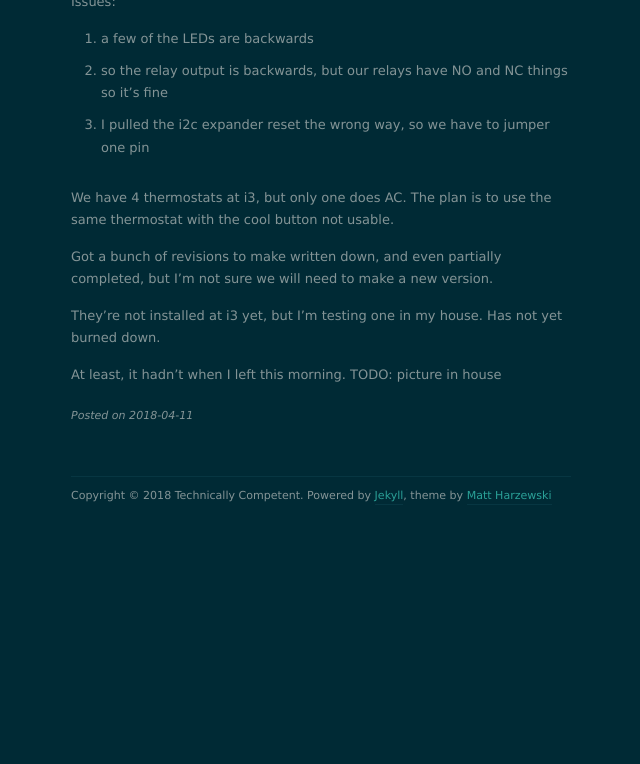
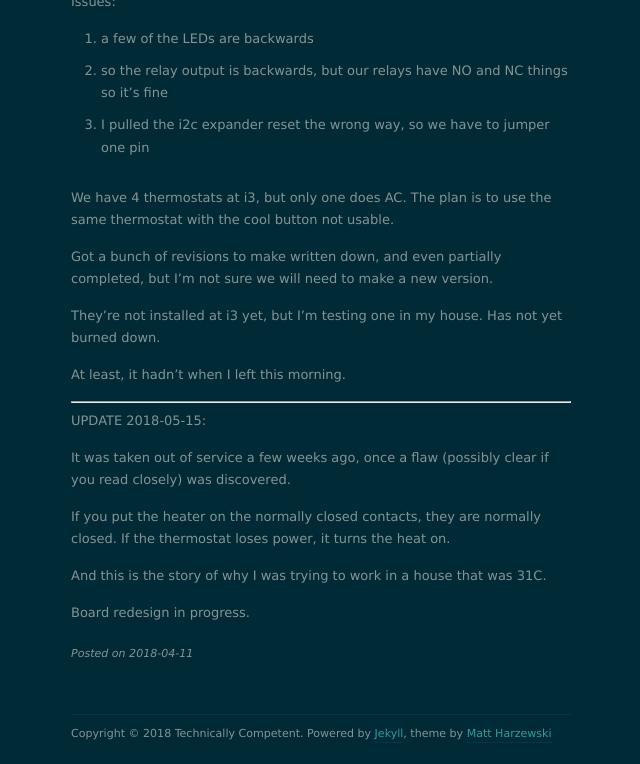
Before and after one commit to mtfurlan/mtfurlan.github.io, a Jekyll site: the page built from _posts/2018-04-11-thermostat.markdown, in a window 1280 px wide and 900 px high, scrolled down 1796 px, cut to the strip 136-900 px from the top of the window. Shown: the whole strip, without its empty margins (319-959 px from the left). Built offline with Jekyll 4.4.1, drawn with Linux system fonts in a browser that asks for light colours; nearby versions of some CDN libraries; before the commit the page ends 2458 px from its top, so only the background shows below that.

Commit message:
Thermostat update

```diff
--- a/_posts/2018-04-11-thermostat.markdown
+++ b/_posts/2018-04-11-thermostat.markdown
@@ -51,4 +51,16 @@ They're not installed at i3 yet, but I'm testing one in my house.
 Has not yet burned down.
 
 At least, it hadn't when I left this morning.
-TODO: picture in house
+
+
+---
+UPDATE 2018-05-15:
+
+It was taken out of service a few weeks ago, once a flaw (possibly clear if you read closely) was discovered.
+
+If you put the heater on the normally closed contacts, they are normally closed.
+If the thermostat loses power, it turns the heat on.
+
+And this is the story of why I was trying to work in a house that was 31C.
+
+Board redesign in progress.
```
